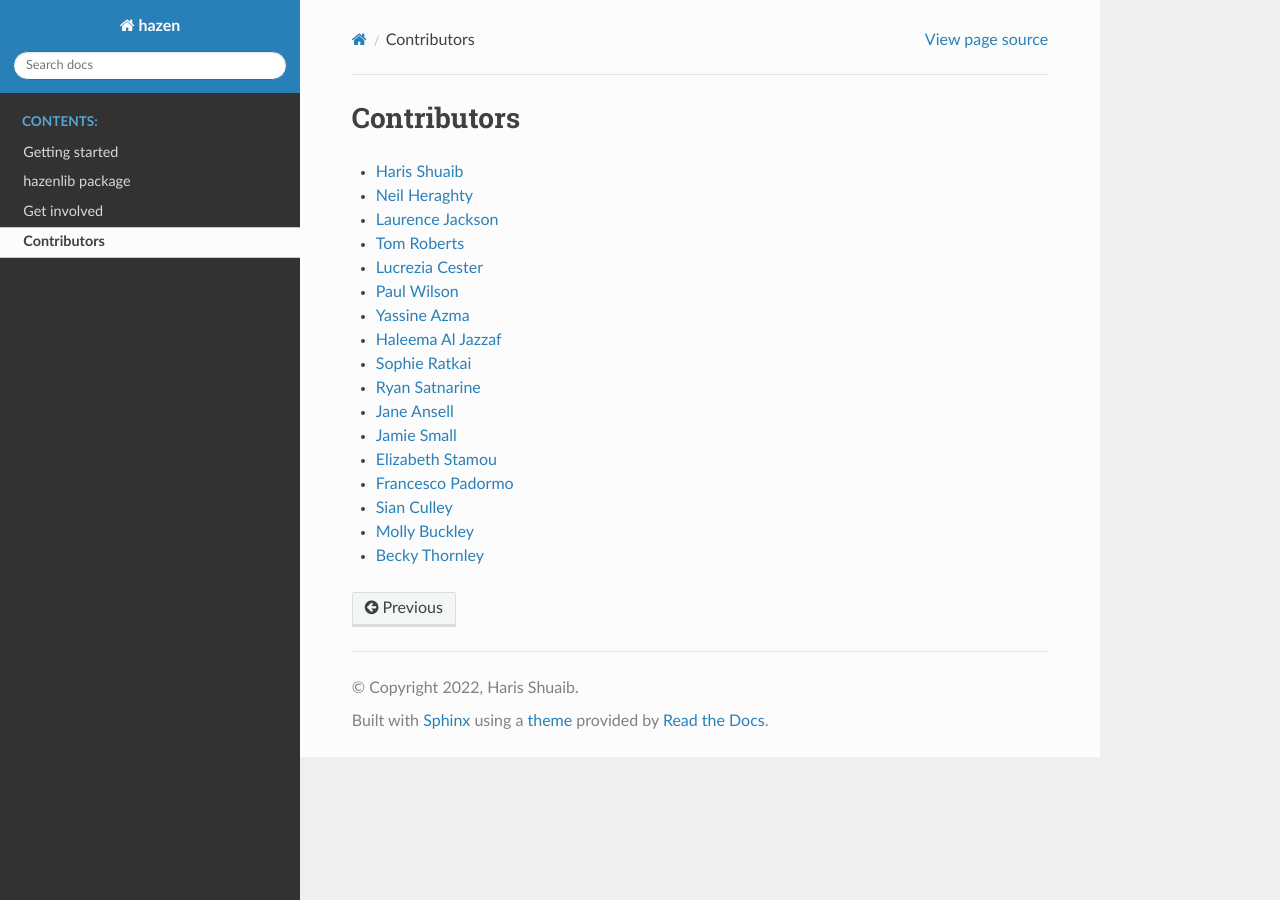
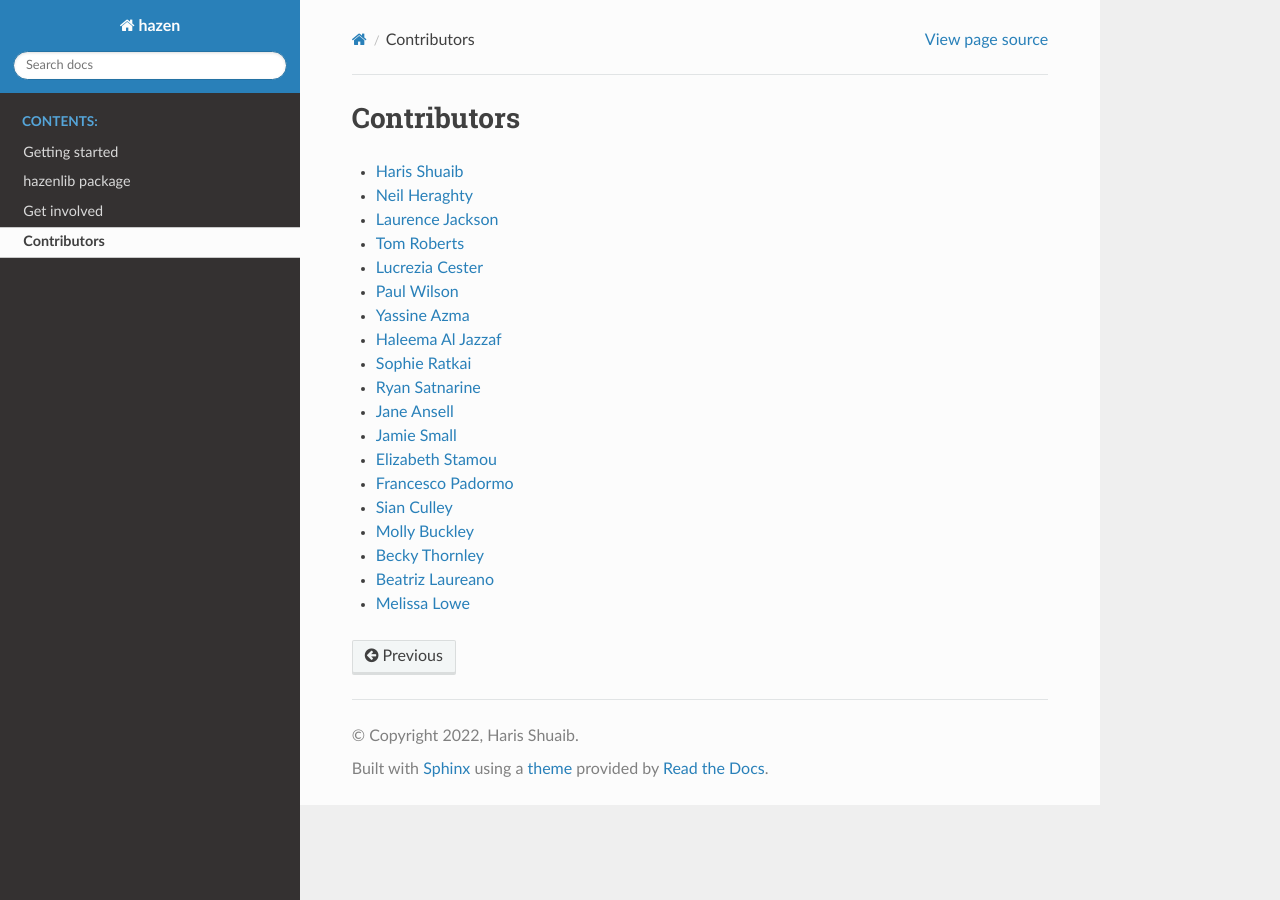
Before and after one commit to GSTT-CSC/hazen, a Sphinx documentation site: the page built from docs/source/contributors.rst, in a window 1280 px wide. Built offline with Sphinx 7.4.7 and the Read the Docs theme 3.1.0, drawn with Linux system fonts in a browser that asks for light colours; pages that are not in the unit, such as notebooks, are missing from menus.

Commit message:
contributor/version updates for release

```diff
--- a/docs/source/contributors.rst
+++ b/docs/source/contributors.rst
@@ -18,3 +18,5 @@ Contributors
 * `Sian Culley <https://github.com/superresolusian>`_
 * `Molly Buckley <https://github.com/mollybuckley>`_
 * `Becky Thornley <https://github.com/RebeccaThornley>`_
+* `Beatriz Laureano <https://github.com/Biaaaaaa12>`_
+* `Melissa Lowe <https://github.com/melissalowe98>`_
--- a/hazenlib/_version.py
+++ b/hazenlib/_version.py
@@ -1 +1 @@
-__version__ = '1.3.3'
+__version__ = '1.3.4'
```
Also changed, not shown: 1 other file.
